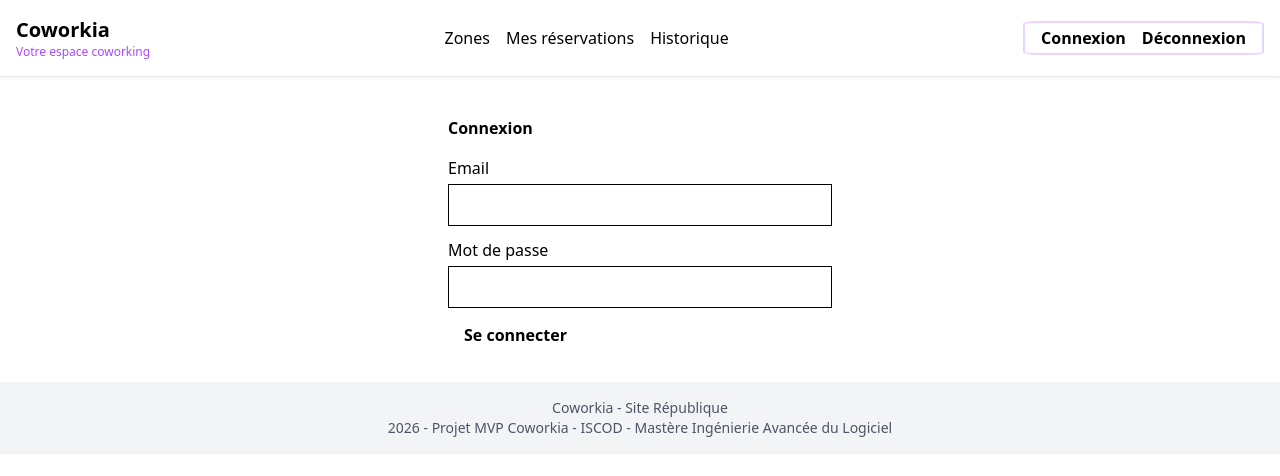
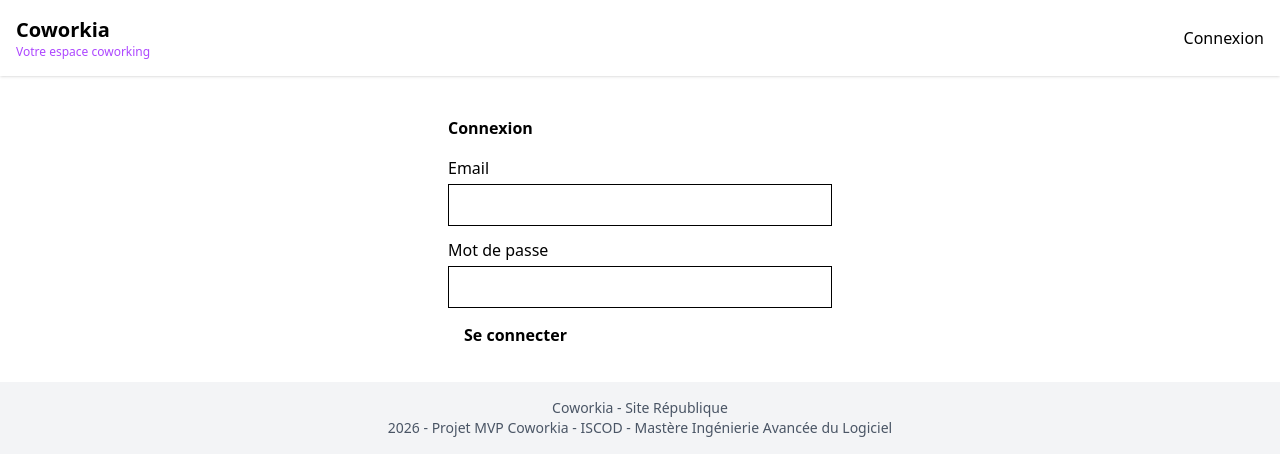
Before and after one commit to BosoJU/MVP-Coworkia, an Angular app in the folder frontend/: page /login in a window 1280 px wide. Shown: the top 476 px of the page. Built offline with nearby package versions, Linux system fonts and the light colour scheme.

Commit message:
frontend : connexion du header aux différentes routes Ajout d'un guard pour la page de login

```diff
--- a/frontend/src/app/app.routes.ts
+++ b/frontend/src/app/app.routes.ts
@@ -3,11 +3,11 @@ import { Zones } from './pages/zones/zones';
 import { Login } from './pages/login/login';
 import { MesReservations } from './pages/mes-reservations/mes-reservations';
 import { Historique } from './pages/historique/historique';
-import { authGuard } from './guards/auth-guard';
+import { authGuard, loginGuard } from './guards/auth-guard';
 
 export const routes: Routes = [
     {path:'zones', component: Zones, canActivate: [authGuard]},
-    {path:'login', component: Login},
+    {path:'login', component: Login, canActivate: [loginGuard]},
     {path:'mes-reservations', component: MesReservations, canActivate: [authGuard]},
     {path:'historique', component: Historique, canActivate:[authGuard]},
 ];
--- a/frontend/src/app/components/header/header.html
+++ b/frontend/src/app/components/header/header.html
@@ -1,18 +1,31 @@
-<div class="bg-withe shadow p-4 flex items-center justify-between">
+<header class="bg-withe shadow p-4 flex items-center justify-between flex-wrap">
     <div class="grid">
         <span class="font-bold text-xl">Coworkia</span>
         <span class="text-xs text-purple-500">Votre espace coworking</span>
     </div>
 
+    <button
+        class="md:hidden"
+        (click)="ouvrirMenu()"
+    >
+        ≡
+    </button>
 
-    <nav class="md:flex md:items-center gap-4">
-        <a href="">Zones</a>
-        <a href="">Mes réservations</a>
-        <a href="">Historique</a>
+    <nav [class.hidden]="!menuOuvert" class="flex flex-col md:flex-row md:items-center ml-1 gap-4">
+        @if(estConnecte()){
+            <a routerLink="/zones">Zones</a>
+            <a routerLink="/mes-reservations">Mes réservations</a>
+        }
+        @if(estAdmin()){
+            <a routerLink="/historique">Historique</a>
+        }
+        @if(estConnecte()){
+           <a (click)="logout()">Déconnexion</a>
+        } @else {
+            <a routerLink="/login">Connexion</a>
+        }
     </nav>
 
-    <nav class="btn-primary md:flex md:items-center gap-4 border-2 border-purple-200">
-        <a href="">Connexion</a>
-        <a href="">Déconnexion</a>
-    </nav>
-</div>
+
+
+</header>
--- a/frontend/src/app/components/header/header.ts
+++ b/frontend/src/app/components/header/header.ts
@@ -1,9 +1,32 @@
 import { Component } from '@angular/core';
+import { Router, RouterLink } from '@angular/router';
+import { Auth } from '../../services/auth';
 
 @Component({
   selector: 'app-header',
-  imports: [],
+  imports: [RouterLink],
   templateUrl: './header.html',
   styleUrl: './header.css',
 })
-export class Header {}
+export class Header {
+  menuOuvert = false;
+
+  constructor(private auth: Auth, private router: Router){}
+
+  ouvrirMenu():void{
+    this.menuOuvert = !this.menuOuvert;
+  }
+
+  estConnecte(){
+    return this.auth.estConnecte();
+  }
+
+  estAdmin(){
+    return this.auth.estAdmin();
+  }
+
+  logout(){
+    this.auth.logout();
+    this.router.navigate(['/login']);
+  }
+}
--- a/frontend/src/app/guards/auth-guard.ts
+++ b/frontend/src/app/guards/auth-guard.ts
@@ -1,5 +1,5 @@
 import { inject } from "@angular/core";
-import { CanActivate, CanActivateFn, Router } from "@angular/router";
+import { CanActivateFn, Router } from "@angular/router";
 import { Auth } from "../services/auth";
 
 export const authGuard: CanActivateFn = () => {
@@ -12,3 +12,15 @@ export const authGuard: CanActivateFn = () => {
     }
     return true
 }
+//Sans ce guard, on accède à la page login en étant connecté
+export const loginGuard: CanActivateFn = () => {
+    const auth = inject(Auth);
+    const router = inject(Router);
+
+    if(!auth.estConnecte()){
+        return true
+    }
+
+    router.navigate(['/zones']);
+    return false;
+}
```
